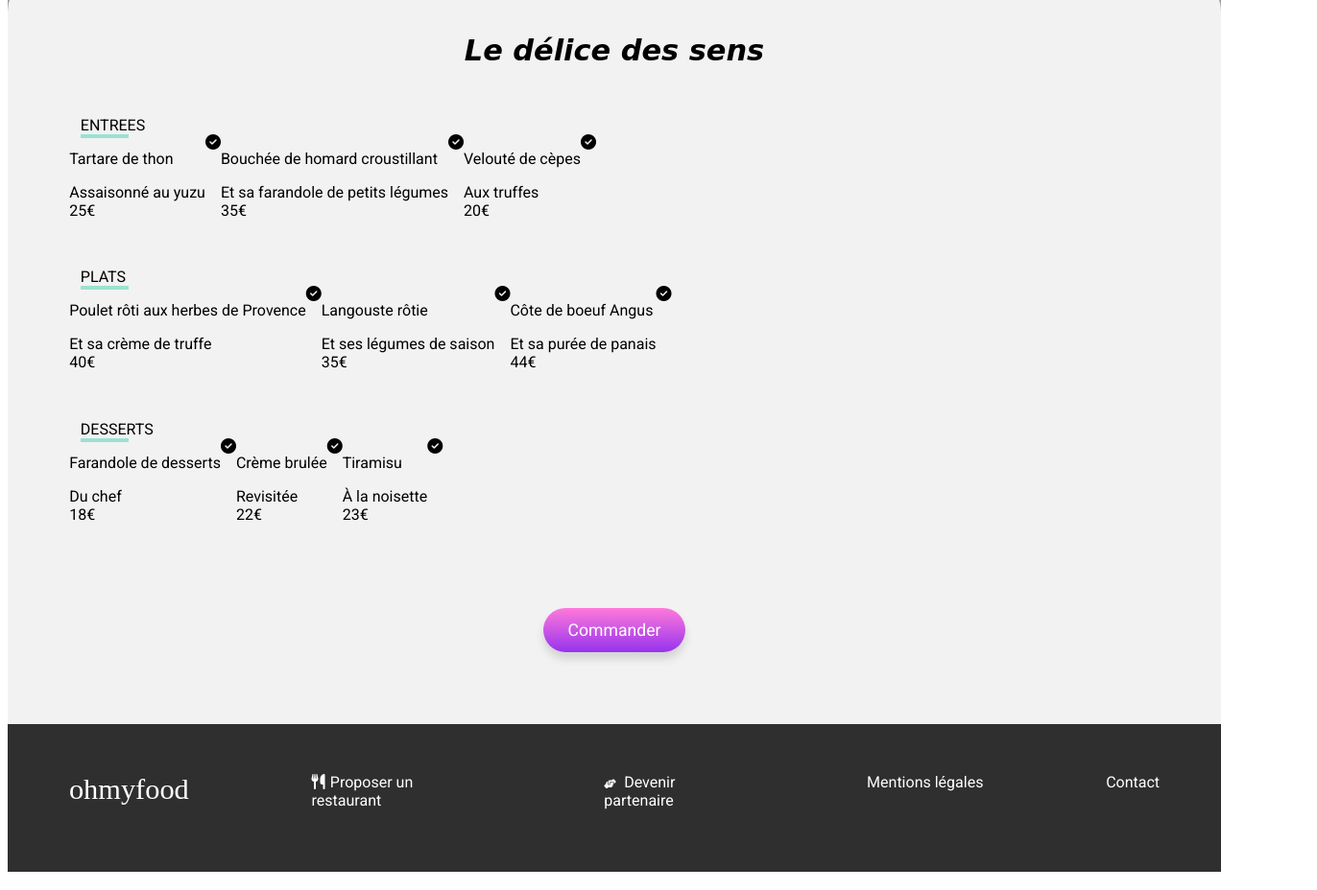
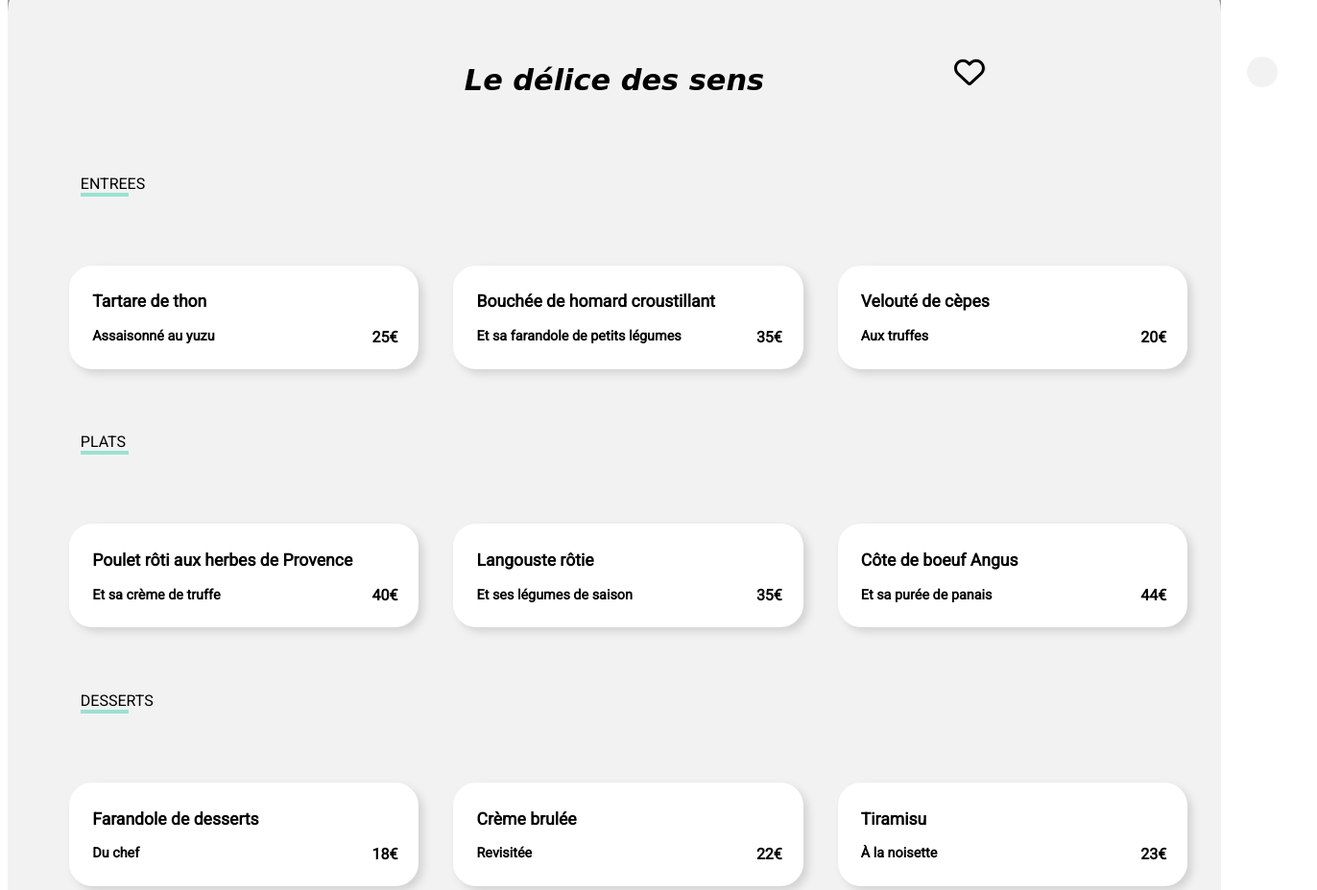
Before and after one commit to SarahOPC/SarahRaguin_3_30082021, a plain HTML site: page index_menu_ledelicedessens.html in a window 1280 px wide. Shown: the part 441-1369 px from the top of the page at 96% size, 1372 px wide, since content can reach past the window. Drawn offline with Linux system fonts and the light colour scheme; grey boxes are pictures that could not be loaded; a web font is replaced by a local one.

Commit message:
Ending work on animation and verifying w3Validator for html and css

```diff
--- a/css/base/base.scss
+++ b/css/base/base.scss
@@ -1,6 +1,5 @@
-/*Polices, normes à appliquer sur tout le site, box-sizing, ...*/
-
-.container-loading {
+.container-loading
+{
   width: 100%;
   height: 100vh;
   background: #232323;
@@ -10,7 +9,8 @@
   overflow-y: hidden;
   animation: go-away 2s 4.3s forwards;
 
-  .box {
+  .box
+  {
     width: 250px;
     height: 250px;
     position: relative;
@@ -18,14 +18,16 @@
     justify-content: center;
     flex-direction: column;
 
-    .title-loading {
+    .title-loading
+    {
       width: 100%;
       position: relative;
       display: flex;
       align-items: center;
       height: 50px;
 
-      .block {
+      .block
+      {
         width: 0%;
         height: inherit;
         background: $secondary-color;
@@ -34,7 +36,8 @@
         display: flex;
       }
 
-      h1 {
+      h1
+      {
         font-family: 'Shrikhand';
         color: $white-background;
         font-size: 32px;
@@ -47,13 +50,13 @@
         align-items: baseline;
         position: relative;
 
-        span {
+        span
+        {
           width:0px;
           height: 0px;
           -webkit-border-radius: 50%;
           -moz-border-radius: 50%;
           border-radius: 50%;
-
           background: $primary-color;
           -webkit-animation: load 0.6s cubic-bezier(.74, .06, .4, .92) forwards;
           animation: popIn 0.8s cubic-bezier(.74, .06, .4, .92) forwards;
@@ -63,12 +66,12 @@
           position: absolute;
           bottom: 13px;
           right: -12px;
-
         }
       }
     }
 
-    .role {
+    .role
+    {
       width: 100%;
       position: relative;
       display: flex;
@@ -77,7 +80,8 @@
       height: 30px;
       margin-top: -10px;
 
-      .block {
+      .block
+      {
         width: 0%;
         height: inherit;
         background: $primary-color;
@@ -87,7 +91,8 @@
         display: flex;
       }
 
-      p {
+      p
+      {
         animation: secFadeIn 2s forwards;
         animation-delay: 3.2s;
         opacity: 0;
@@ -101,119 +106,61 @@
   }
 }
 
-@keyframes go-away {
+@keyframes go-away
+{
   0% {opacity: 1; max-height: 1500px;}
   100% {opacity: 0; max-height: 0px;}
 }
 
-@keyframes mainBlock {
-  0% {
-    width: 0%;
-    left: 0;
-
-  }
-  50% {
-    width: 100%;
-    left: 0;
-
-  }
-  100% {
-    width: 0;
-    left: 100%;
-  }
+@keyframes mainBlock
+{
+  0% {width: 0%; left: 0;}
+  50% {width: 100%; left: 0;}
+  100% {width: 0; left: 100%;}
 }
 
-@keyframes secBlock {
-  0% {
-    width: 0%;
-    left: 0;
-
-  }
-  50% {
-    width: 100%;
-    left: 0;
-
-  }
-  100% {
-    width: 0;
-    left: 100%;
-  }
+@keyframes secBlock
+{
+  0% {width: 0%; left: 0;}
+  50% {width: 100%; left: 0;}
+  100% {width: 0; left: 100%;}
 }
 
-@keyframes mainFadeIn {
-  0% {
-    opacity: 0;
-  }
-  100% {
-    opacity: 1;
-  }
+@keyframes mainFadeIn
+{
+  0% {opacity: 0;}
+  100% {opacity: 1;}
 }
 
 
-@keyframes popIn {
-  0% {
-    width: 0px;
-    height: 0px;
-    background: $secondary-color;
-    border: 0px solid #ddd;
-    opacity: 0;
-  }
-  50% {
-    width: 10px;
-    height: 10px;
-    background: $secondary-color;
-    opacity: 1;
-    bottom: 45px;
-  }
-   65% {
-      width: 7px;
-      height: 7px;
-      bottom: 0px;
-      width: 15px
-   }
-   80% {
-      width: 10px;
-      height: 10px;
-      bottom: 20px
-   }
-  100% {
-    width: 7px;
-    height: 7px;
-    background: $secondary-color;
-    border: 0px solid #222;
-    bottom: 13px;
-
-  }
+@keyframes popIn
+{
+  0% {width: 0px; height: 0px; background: $secondary-color; border: 0px solid #ddd; opacity: 0;}
+  50% {width: 10px; height: 10px; background: $secondary-color; opacity: 1; bottom: 45px;}
+  65% {width: 7px; height: 7px; bottom: 0px; width: 15px;}
+  80% {width: 10px; height: 10px; bottom: 20px;}
+  100% {width: 7px; height: 7px; background: $secondary-color; border: 0px solid #222; bottom: 13px;}
 }
 
-@keyframes secFadeIn {
-  0% {
-    opacity: 0;
-  }
-  100% {
-    opacity: 0.5;
-  }
+@keyframes secFadeIn
+{
+  0% {opacity: 0;}
+  100% {opacity: 0.5;}
 }
 
-/*----------------------------------------------------------------------------------------------------------------------------------------------*/
-section,
-main,
-footer
+/*----------------------------------------------------------------------------------------------------------------------*/
+section, main, footer
 {
   font-family: "Roboto", Arial, Helvetica, sans-serif;
 }
 
-header,
-.name-restaurant
+header, .name-restaurant
 {
   font-family: "Shrikhand", cursive;
   font-weight: 700;
 }
 
-.info,
-.filter-item,
-.container-accueil,
-.container
+.info, .filter-item, .container-accueil, .container
 {
   background-color: $grey-background;
 }
@@ -239,7 +186,6 @@
       animation-iteration-count: 2;
     }
   }
-
 
   & i.fas.fa-arrow-left
   {
@@ -308,21 +254,18 @@
   background-color: transparent;
 
   @media all and (min-width: $breakpoint-tablette){
-      padding-left: 5%;
-      font-size: 5em;
-      padding-bottom: 30%;
+    padding-left: 5%;
+    font-size: 5em;
+    padding-bottom: 30%;
   }
 }
 
-h1,
-h2,
-.info p,
-nav
+h2, .info p, nav
 {
   text-align: center;
 }
 
-h1
+.info h2
 {
   font-size: 1.5em;
   padding: 0em 0.8em;
@@ -340,8 +283,7 @@
   }
 }
 
-.info,
-.filters
+.info, .filters
 {
   padding-bottom: 10%;
 }
@@ -358,6 +300,7 @@
     padding-right: 2%;
     padding-bottom: 15%;
     background-color: $white-background;
+    width: 35%;
   }
 
   & p
@@ -373,10 +316,12 @@
     padding: 3% 7%;
     position: relative;
 
-    &:hover {
+    &:hover
+    {
       cursor: pointer;
 
-      &::after {
+      &::after
+      {
         content: "";
         position: absolute;
         bottom: -50%;
@@ -432,12 +377,14 @@
     width: 110%;
   }
 
-  &:hover {
+  &:hover
+  {
     cursor: pointer;
     box-shadow: 0.5em 0.9em 0.9em $grey-shadow, 0 -0.05em 0.5em $grey-shadow;
     background-color: $white-background;
 
-    &::after {
+    &::after
+    {
       content: "";
       position: absolute;
       bottom: -10%;
@@ -583,7 +530,7 @@
     color: $grey-background;
     font-size: 0.7em;
     top: 57%;
-    left: 37%;
+    left: 10%;
   }
 
   .far.fa-heart
@@ -701,7 +648,7 @@
         }
 
         @media all and (min-width: $breakpoint-desktop) {
-          right: -22%;
+          right: -27%;
         }
 
         .fa-check-circle
@@ -717,7 +664,7 @@
 
         .infos
           {
-            width: calc(55%);
+            width: calc(70%);
             overflow: hidden;
             text-overflow: ellipsis;
             white-space: nowrap;
@@ -726,7 +673,7 @@
         .green-card
         {
           right: -3%;
-          top: -11.5%;
+          top: -7%;
           transition: left;
           animation: check 0.5s alternate both;
 
@@ -766,6 +713,11 @@
         display: flex;
         align-items: flex-end;
         overflow: hidden;
+
+        &:hover
+        {
+          width: calc(75%);
+        }
 
         .infos
         {
@@ -827,12 +779,8 @@
       {
         position: absolute;
         bottom: -5%;
-        right: 4%;
+        right: -7%;
         font-size: 1.5em;
-
-        @media all and (min-width: $breakpoint-tablette) {
-
-        }
 
         @media all and (min-width: $breakpoint-desktop) {
           bottom: 4%;
@@ -843,7 +791,7 @@
       {
         font-size: 0.7em;
         bottom: -26%;
-        left: 36%;
+        left: 10%;
 
         @media all and (min-width: $breakpoint-tablette) {
           bottom: -25%;
@@ -858,7 +806,7 @@
       .far.fa-heart
       {
         font-size: 0.7em;
-        left: 72%;
+        left: 45%;
 
         @media all and (min-width: $breakpoint-tablette) {
           left: -174%;
@@ -886,10 +834,7 @@
     {
       font-size: 0.8em;
 
-      @media all and (min-width: $breakpoint-tablette){
-      }
-
-      @media all and (min-width: $breakpoint-desktop) {
+      @media all and (min-width: $breakpoint-desktop){
         right: auto;
         margin-left: 1.5%;
         margin-bottom: 0.2%;
@@ -930,9 +875,7 @@
       animation-delay: 0.65s;
     }
 
-    .slider-1,
-    .slider-2,
-    .slider-3
+    .slider-1, .slider-2, .slider-3
     {
       padding-left: 5%;
       animation-name: big__entry;
@@ -969,10 +912,12 @@
           font-size: 1.1em;
         }
 
-        &:hover {
+        &:hover
+        {
           cursor: pointer;
 
-          &::after {
+          &::after
+          {
             content: "";
             position: absolute;
             bottom: 67%;
@@ -988,7 +933,6 @@
     }
   }
 }
-
 
 footer
 {
@@ -1013,7 +957,6 @@
     font-family: 'Shrikhand';
     font-size: 1.9em;
   }
-
 
   & p
   {
@@ -1064,40 +1007,49 @@
   }
 }
 
+/* @keyframes */
 
-@keyframes moving-button {
+@keyframes moving-button
+{
   100% {transform: translate(1em, -7em);}
 }
 
-@keyframes moving-button-white {
+@keyframes moving-button-white
+{
   100% {transform: translate(1em, -2em);}
 }
 
-@keyframes moving-button-command {
+@keyframes moving-button-command
+{
   100% {transform: translate(1.5em, -1.5em);}
 }
 
-@keyframes heart-color {
+@keyframes heart-color
+{
   from {opacity: 100%;}
   to {opacity: 0%;}
 }
 
-@keyframes moving__title {
+@keyframes moving__title
+{
   25% {transform: translateY(3%);}
   75% {transform: translateY(3% * -1);}
 }
 
-@keyframes big__entry {
+@keyframes big__entry
+{
   from {transform: translateX(9999px);}
   to {transform: translateX(1px);}
 }
 
-@keyframes check {
+@keyframes check
+{
   0% {transform: translate(1500px);}
   100% {transform: translate(1px);}
 }
 
-@keyframes roll-over {
+@keyframes roll-over
+{
   0% {transform: rotate(360deg);}
   100% {transform: rotate(0deg);}
 }
--- a/index_menu_ledelicedessens.html
+++ b/index_menu_ledelicedessens.html
@@ -8,7 +8,9 @@
     <meta name="keywords" content="HTML, CSS">
     <meta name="author" content="ohmyfood">
     <meta name="viewport" content="width=device-width, initial-scale=1.0">
-    <style>@import url('https://fonts.googleapis.com/css2?family=Roboto&family=Shrikhand&display=swap');</style>
+    <style>
+        @import url('https://fonts.googleapis.com/css2?family=Roboto&family=Shrikhand&display=swap');
+    </style>
     <script src="https://kit.fontawesome.com/e98fa15a44.js" crossorigin="anonymous" defer></script>
     <link rel="stylesheet" href="./css/styles.css" />
 </head>
@@ -24,95 +26,138 @@
             class="img-menu" />
 
         <div class="container">
-            <div class="name-restaurant">Le délice des sens<i class="far fa-heart"></i></div>
-            <div class="title-menu">ENTREES</div>
+            <p class="name-restaurant">Le délice des sens
+                <span class="fa-stack">
+                    <i class="fas fa-circle fa-stack-2x"></i>
+                    <i class="fas fa-heart fa-stack-1x fa-inverse"></i>
+                    <i class="far fa-heart get-transparent"></i>
+                </span>
+            </p>
+
+            <p class="title-menu">ENTREES</p>
             <div class="slider-1">
+                <div class="plate">
                     <div class="item">
+                        <div class="infos">
                             <p>Tartare de thon</p>
-                    <div class="together">
                             <div class="details">Assaisonné au yuzu</div>
-                        <div class="price">25€</div>
                         </div>
                     </div>
+                    <div class="price">25€</div>
+                    <div class="green-card">
                         <i class="fas fa-check-circle"></i>
-
-                <div class="item">
-                    <p>Bouchée de homard croustillant</p>
-                    <div class="together">
-                        <div class="details">Et sa farandole de petits légumes</div>
-                        <div class="price">35€</div>
                     </div>
                 </div>
-                <i class="fas fa-check-circle"></i>
 
+                <div class="plate">
                     <div class="item">
-                    <p>Velouté de cèpes</p>
-                    <div class="together">
-                        <div class="details">Aux truffes</div>
-                        <div class="price">20€</div>
+                        <div class="infos">
+                            <p>Bouchée de homard croustillant</p>
+                            <div class="details">Et sa farandole de petits légumes</div>
                         </div>
                     </div>
+                    <div class="price">35€</div>
+                    <div class="green-card">
                         <i class="fas fa-check-circle"></i>
                     </div>
+                </div>
 
-            <div class="title-menu">PLATS</div>
-            <div class="slider-2">
+                <div class="plate">
                     <div class="item">
-                    <p>Poulet rôti aux herbes de Provence</p>
-                    <div class="together">
-                        <div class="details">Et sa crème de truffe</div>
-                        <div class="price">40€</div>
+                        <div class="infos">
+                            <p>Velouté de cèpes</p>
+                            <div class="details">Aux truffes</div>
                         </div>
                     </div>
+                    <div class="price">20€</div>
+                    <div class="green-card">
                         <i class="fas fa-check-circle"></i>
-
-                <div class="item">
-                    <p>Langouste rôtie</p>
-                    <div class="together">
-                        <div class="details">Et ses légumes de saison</div>
-                        <div class="price">35€</div>
                     </div>
                 </div>
-                <i class="fas fa-check-circle"></i>
+            </div>
 
+            <p class="title-menu">PLATS</p>
+            <div class="slider-2">
+                <div class="plate">
                     <div class="item">
-                    <p>Côte de boeuf Angus</p>
-                    <div class="together">
-                        <div class="details">Et sa purée de panais</div>
-                        <div class="price">44€</div>
+                        <div class="infos">
+                            <p>Poulet rôti aux herbes de Provence</p>
+                            <div class="details">Et sa crème de truffe</div>
                         </div>
                     </div>
+                    <div class="price">40€</div>
+                    <div class="green-card">
                         <i class="fas fa-check-circle"></i>
                     </div>
+                </div>
 
-            <div class="title-menu">DESSERTS</div>
-            <div class="slider-3">
+                <div class="plate">
                     <div class="item">
-                    <p>Farandole de desserts</p>
-                    <div class="together">
-                        <div class="details">Du chef</div>
-                        <div class="price">18€</div>
+                        <div class="infos">
+                            <p>Langouste rôtie</p>
+                            <div class="details">Et ses légumes de saison</div>
                         </div>
                     </div>
+                    <div class="price">35€</div>
+                    <div class="green-card">
                         <i class="fas fa-check-circle"></i>
-
-                <div class="item">
-                    <p>Crème brulée</p>
-                    <div class="together">
-                        <div class="details">Revisitée</div>
-                        <div class="price">22€</div>
                     </div>
                 </div>
-                <i class="fas fa-check-circle"></i>
 
+                <div class="plate">
                     <div class="item">
-                    <p>Tiramisu</p>
-                    <div class="together">
-                        <div class="details">À la noisette</div>
-                        <div class="price">23€</div>
+                        <div class="infos">
+                            <p>Côte de boeuf Angus</p>
+                            <div class="details">Et sa purée de panais</div>
                         </div>
                     </div>
+                    <div class="price">44€</div>
+                    <div class="green-card">
                         <i class="fas fa-check-circle"></i>
+                    </div>
+                </div>
+            </div>
+
+            <p class="title-menu">DESSERTS</p>
+            <div class="slider-3">
+                <div class="plate">
+                    <div class="item">
+                        <div class="infos">
+                            <p>Farandole de desserts</p>
+                            <div class="details">Du chef</div>
+                        </div>
+                    </div>
+                    <div class="price">18€</div>
+                    <div class="green-card">
+                        <i class="fas fa-check-circle"></i>
+                    </div>
+                </div>
+
+                <div class="plate">
+                    <div class="item">
+                        <div class="infos">
+                            <p>Crème brulée</p>
+                            <div class="details">Revisitée</div>
+                        </div>
+                    </div>
+                    <div class="price">22€</div>
+                    <div class="green-card">
+                        <i class="fas fa-check-circle"></i>
+                    </div>
+                </div>
+
+                <div class="plate">
+                    <div class="item">
+                        <div class="infos">
+                            <p>Tiramisu</p>
+                            <div class="details">À la noisette</div>
+                        </div>
+                    </div>
+                    <div class="price">23€</div>
+                    <div class="green-card">
+                        <i class="fas fa-check-circle"></i>
+                    </div>
+                </div>
 
             </div>
             <div class="container-command">
@@ -120,6 +165,7 @@
             </div>
         </div>
     </main>
+
     <footer>
         <p class="logo">ohmyfood</p>
         <a href="#" target="_blank"><i class="fas fa-utensils"></i>Proposer un restaurant</a>
```
Also changed, not shown: index.html (+1 -1 lines), index_menu_alafrancaise.html (+90 -47 lines), index_menu_lanoteenchantee.html (+102 -55 lines), index_menu_lapalettedugout.html (+4 -3 lines), css/styles.css, 1 other file. Lines whose indentation alone changed are shown as unchanged.
